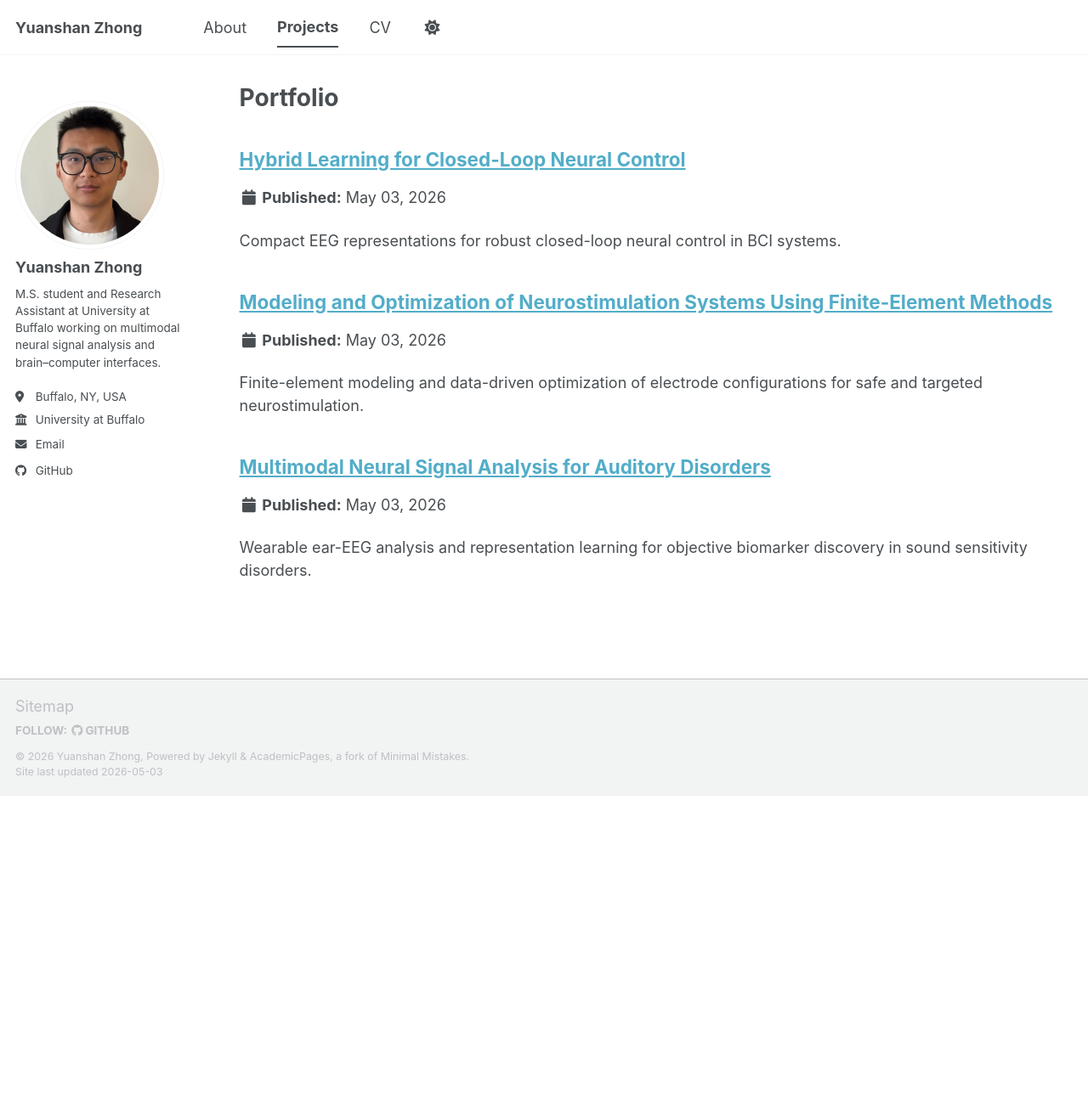
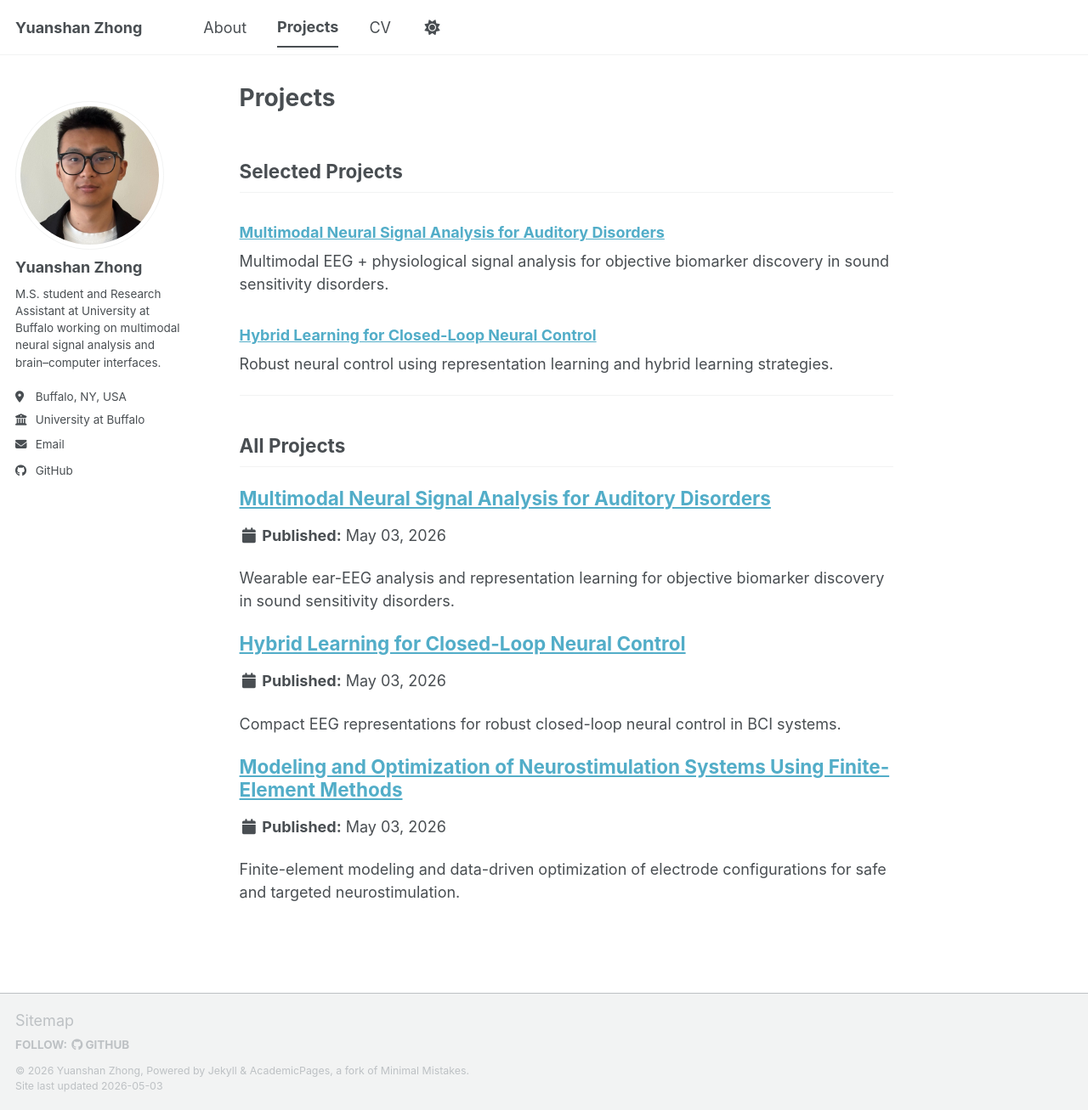
Before and after one commit to Yzhong9527/Yzhong9527.github.io, a Jekyll site: the page built from _pages/portfolio.html, in a window 1280 px wide and 1307 px high. Shown: the whole window at 85% size. Built offline with Jekyll 4.4.1, drawn with Linux system fonts in a browser that asks for light colours; a script bundle is joined from its source files by our own code; library files that are not in the unit come from our copies.

Commit message:
Update portfolio.html

```diff
--- a/_pages/portfolio.html
+++ b/_pages/portfolio.html
@@ -1,13 +1,35 @@
 ---
-layout: archive
-title: "Portfolio"
+layout: single
+title: "Projects"
 permalink: /portfolio/
 author_profile: true
 ---
 
-{% include base_path %}
+<h2>Selected Projects</h2>
 
+<h3>
+  <a href="/portfolio/synapse">
+    Multimodal Neural Signal Analysis for Auditory Disorders
+  </a>
+</h3>
+<p>
+  Multimodal EEG + physiological signal analysis for objective biomarker discovery in sound sensitivity disorders.
+</p>
 
-{% for post in site.portfolio %}
+<h3>
+  <a href="/portfolio/closed_loop">
+    Hybrid Learning for Closed-Loop Neural Control
+  </a>
+</h3>
+<p>
+  Robust neural control using representation learning and hybrid learning strategies.
+</p>
+
+<hr>
+
+<h2>All Projects</h2>
+
+{% assign sorted = site.portfolio | sort: "order" %}
+{% for post in sorted %}
   {% include archive-single.html %}
 {% endfor %}
```
